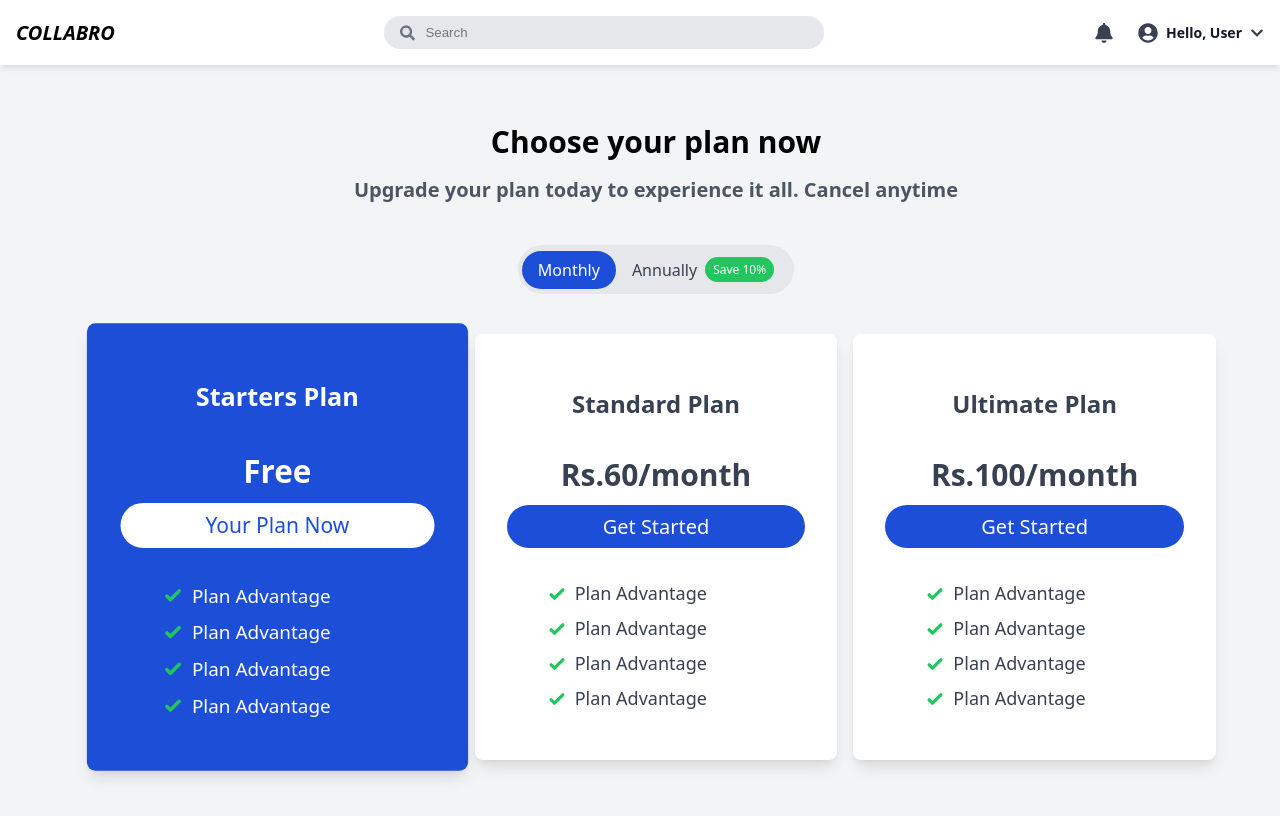
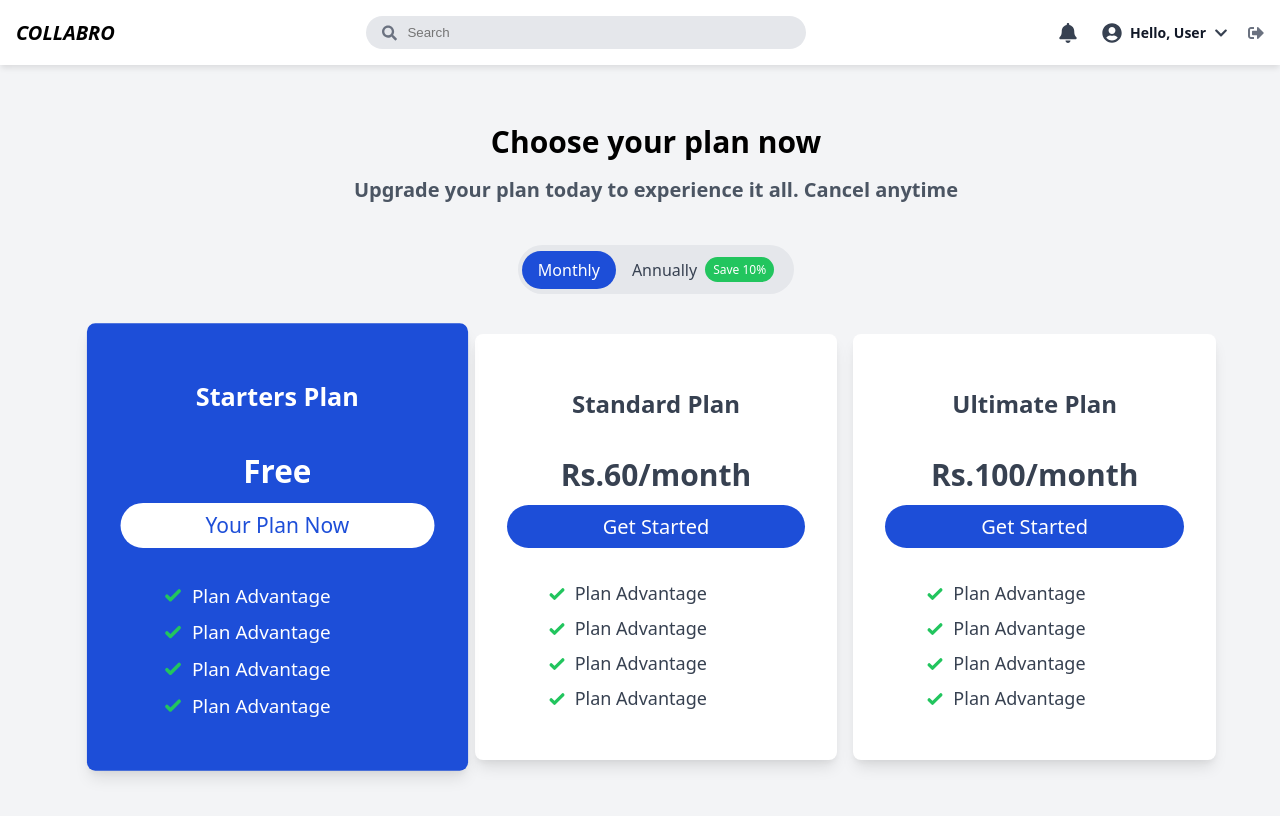
Before and after one commit to akshatsinha0/CollaBro-webApp, a React app in the folder frontend/src/: page /subscribe in a window 1280 px wide. Shown: the top 816 px of the page. Built offline with nearby package versions, Linux system fonts and the light colour scheme; the HTML template or start-up script is replaced by a standard one.

Commit message:
a log out button feature implmentation is done

```diff
--- a/frontend/src/pages/Navbar.jsx
+++ b/frontend/src/pages/Navbar.jsx
@@ -1,14 +1,26 @@
 import React from 'react'
-import { FaSearch, FaBell, FaUserCircle, FaChevronDown } from "react-icons/fa";
-import '../styles/Navbar.css';
+import { useNavigate } from 'react-router-dom'
+import {
+  FaSearch,
+  FaBell,
+  FaUserCircle,
+  FaChevronDown,
+  FaSignOutAlt
+} from 'react-icons/fa'
+import '../styles/Navbar.css'
 
 const Navbar = () => {
+  const navigate = useNavigate()
+
+  const handleLogout = () => {
+    localStorage.clear()
+    navigate('/login', { replace: true })
+  }
+
   return (
     <div className="navbar-container">
-        {/* Logo Section */}
       <div className="navbar-logo">COLLABRO</div>
 
-        {/* Search Bar */}
       <div className="search-container">
         <FaSearch className="search-icon" />
         <input
@@ -18,17 +30,21 @@ const Navbar = () => {
         />
       </div>
 
-        {/* Notification and User Section */}
       <div className="user-section">
         <FaBell className="notification-icon" />
         <div className="user-profile">
           <FaUserCircle className="user-icon" />
           <span className="user-name">Hello, User</span>
           <FaChevronDown className="chevron-icon" />
+          <FaSignOutAlt
+            className="logout-icon"
+            title="Logout"
+            onClick={handleLogout}
+          />
         </div>
       </div>
     </div>
-    );
-  };
+  )
+}
 
-  export default Navbar;
+export default Navbar
--- a/frontend/src/styles/Navbar.css
+++ b/frontend/src/styles/Navbar.css
@@ -69,3 +69,14 @@
   font-size: 0.875rem;
   color: #374151;
 }
+
+.logout-icon {
+  margin-left: 12px;
+  cursor: pointer;
+  color: #6b7280;
+  transition: color 0.2s ease;
+}
+
+.logout-icon:hover {
+  color: #ef4444;
+}
```
Lines whose indentation alone changed are shown as unchanged.
